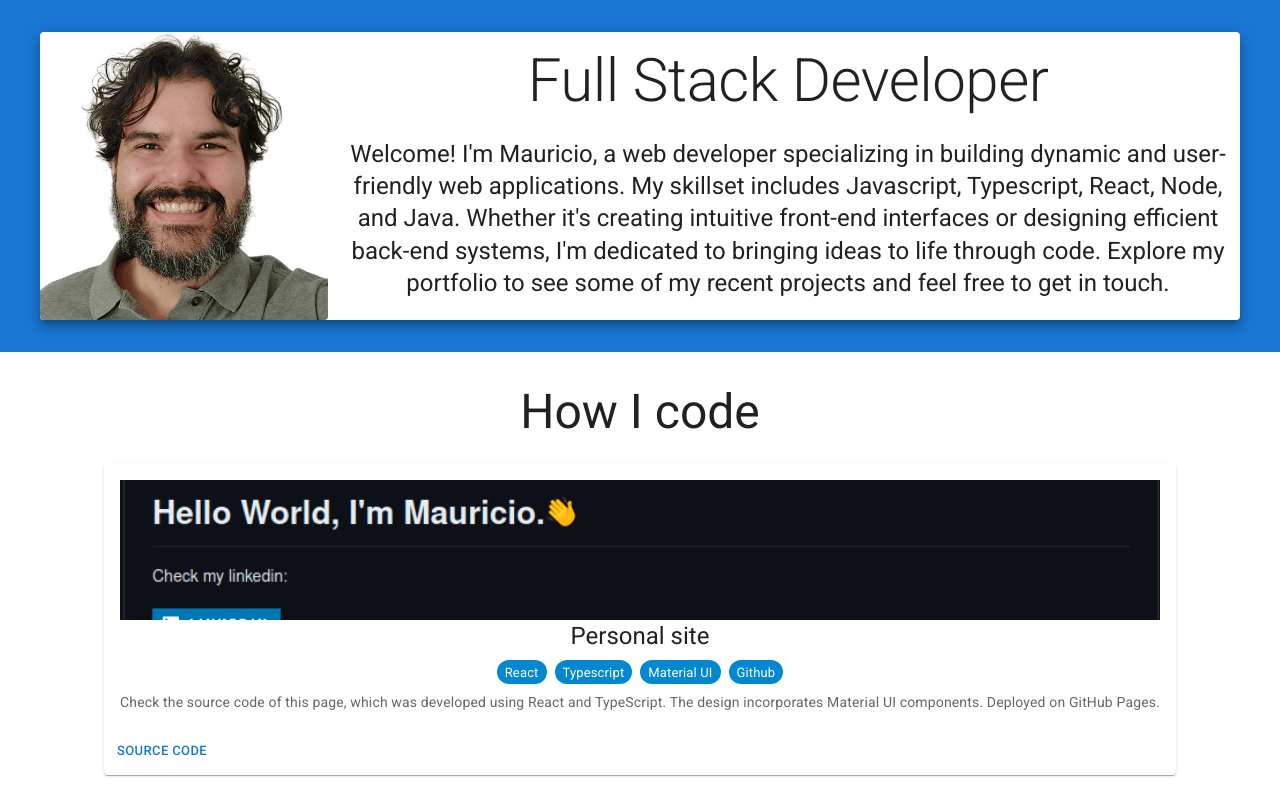
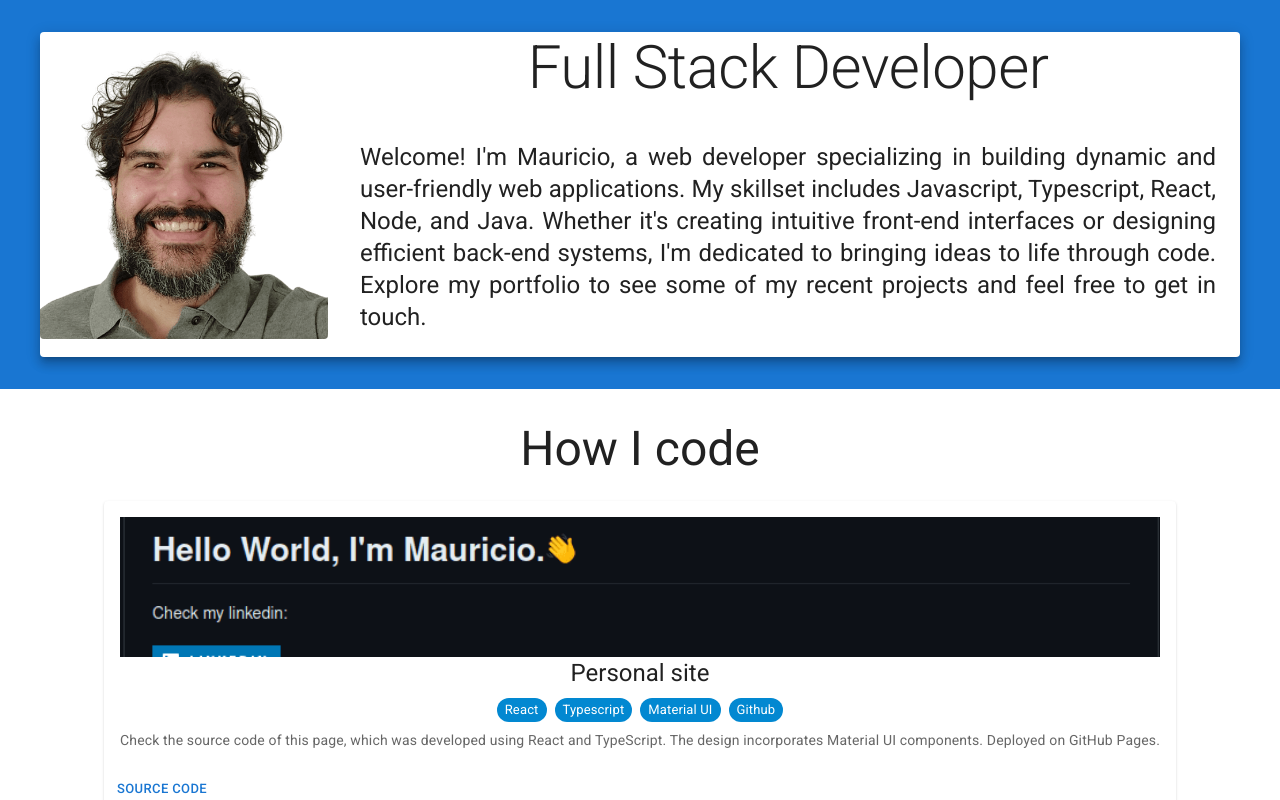
Before and after one commit to Mauricio-MdS/mauricio-mds.github.io, a React (Create React App) app: page / in a window 1280 px wide. Shown: the top 800 px of the page. Built offline with nearby package versions, Linux system fonts and the light colour scheme.

Commit message:
adjust hero text aligment and padding

```diff
--- a/src/components/Hero/Hero.tsx
+++ b/src/components/Hero/Hero.tsx
@@ -33,7 +33,7 @@ function Hero() {
             <Typography variant="h2" component="h1" gutterBottom>
               Full Stack Developer
             </Typography>
-            <Typography variant="h5" component="p">
+            <Typography variant="h5" component="p" align="justify" p={2}>
               Welcome! I'm Mauricio, a web developer specializing in building
               dynamic and user-friendly web applications. My skillset includes
               Javascript, Typescript, React, Node, and Java. Whether it's
```
